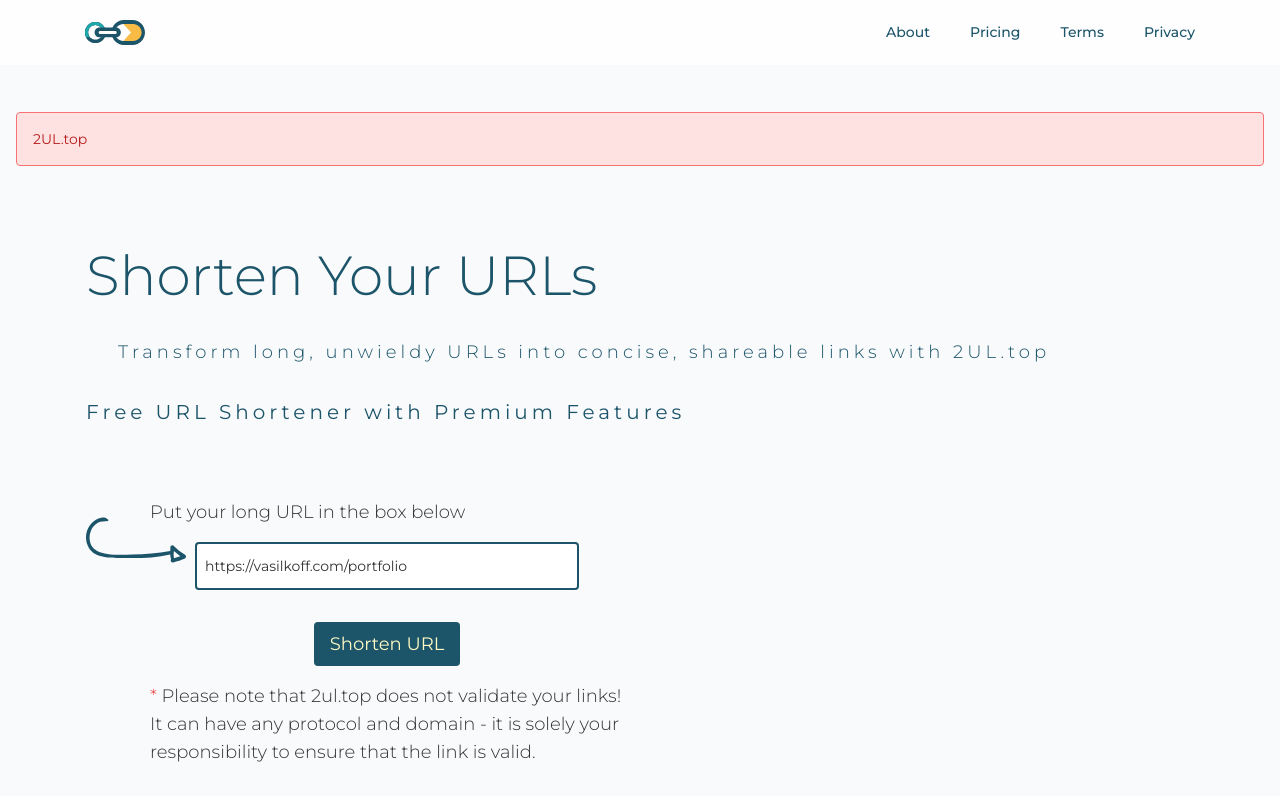
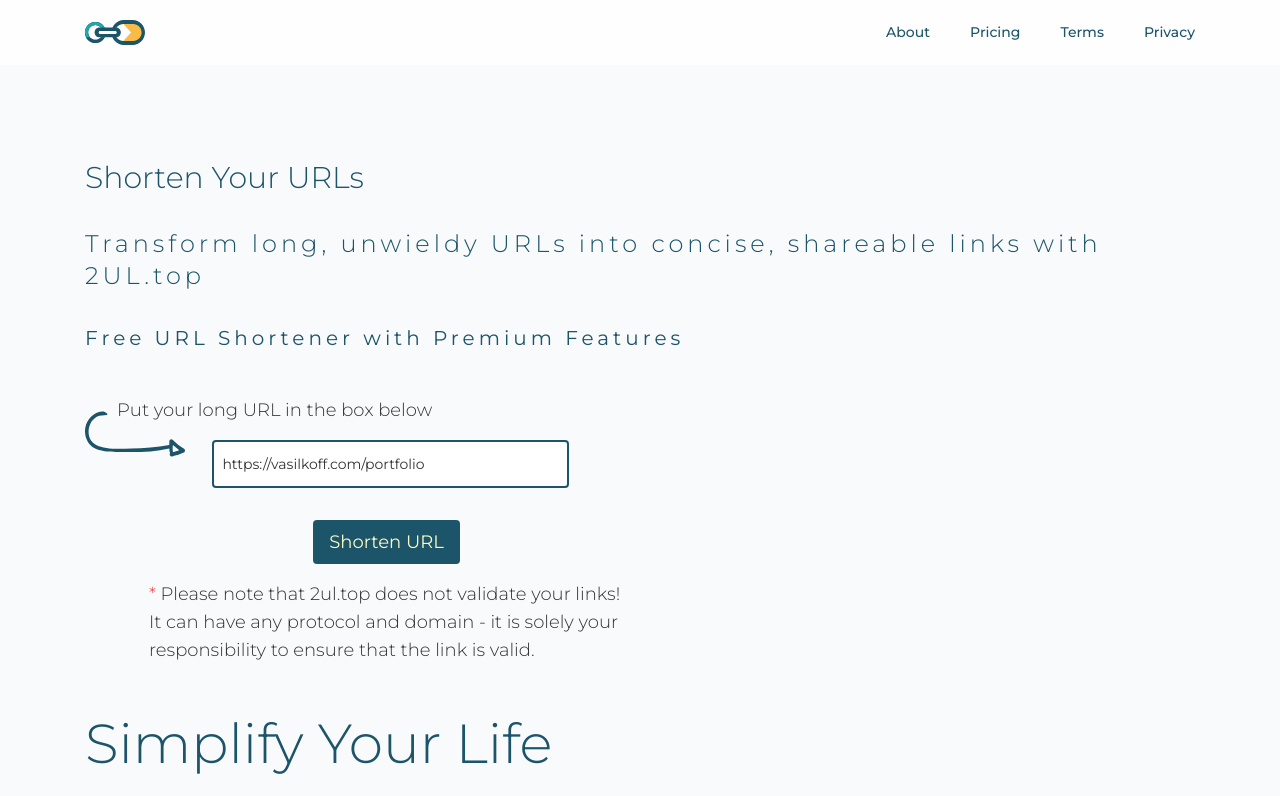
Before and after one commit to MaxSmile/i.2ul.top, a Next.js app: page / in a window 1280 px wide. Shown: the top 796 px of the page. Built offline with nearby package versions, Linux system fonts and the light colour scheme.

Commit message:
adjustments

```diff
--- a/src/components/Footer.jsx
+++ b/src/components/Footer.jsx
@@ -13,13 +13,12 @@
             <div className="container">
                 <div className="text-center lg:text-left lg:flex justify-between items-center">
                     <div className="flex justify-between items-center">
-                        <Logo chain={false} className={'pr-6'}/><p>{about.name} - Free URL Shortener
+                        <Logo chain={false} className={'pr-4'}/><p>{about.name} - Free URL Shortener
                         <a href="https://github.com/MaxSmile/2ul.top" target="_blank"><FaGithub className="inline ml-2" /> <span className="text-xs text-gray-500 hover:underline">v.{version} </span> </a>
                         </p>
-
                     </div>
 
-                    <p>
+                    <p className="text-gray-500 mt-4 lg:mt-0">
                     {/* <Navbar/> */}
                     {/*  */}
                     {/* Copyright */}
--- a/src/components/HeroArea.jsx
+++ b/src/components/HeroArea.jsx
@@ -66,16 +66,13 @@
     };
 
     return (
-        <section className="py-24" id="clarification">
-            <p className="alert-error">
-                {about.name}
-            </p>
-            <div className="container mx-auto p-4">
+        <section className="py-8 lg:py-24" id="clarification">
+            <div className="container mx-auto">
 
-                <h1 className="text-xl sm:text-[45px] md:text-[55px] font-light mt-16">
+                <h1 className="text-xl lg:text-3xl font-light mt-16">
                     Shorten Your URLs
                 </h1>
-                <h2 className="tracking-4 p-8 sm:mt-4 font-light text-lg">
+                <h2 className="tracking-4 py-4 lg:py-8 font-light  text-sm lg:text-2xl">
                     Transform long, unwieldy URLs into concise, shareable links with {about.name}
                 </h2>
                 <h3 className="tracking-4 font-normal text-xl">
@@ -83,17 +80,19 @@
                 </h3>
 
                 <div className="grid grid-cols-1 md:grid-cols-2 gap-8 mt-8">
-                    <div className='bg-turn-right-arrow pt-2 mt-8 pl-16'>
-                        <p className="text-lg font-light">
+                    <div className="bg-turn-right-arrow ">
+                        <p className="text-base lg:text-lg font-light ml-8 mt-3">
                             Put your long URL in the box below
                         </p>
+                        <div className='lg:pl-16  mt-16 lg:mt-0'>
+
                             <form className="flex flex-col items-center gap-4" onSubmit={handleSubmit}>
                                 <input
                                     type="text"
                                     placeholder="Enter your long URL here..."
                                     value={url}
                                     onChange={(e) => setUrl(e.target.value)}
-                                className="p-2 border-2 border-dark rounded w-full md:w-96"
+                                    className="p-2 border-2 border-dark rounded w-full mt-0 lg:w-3/4 md:ml-2"
                                 />
                                 <button type="submit" className="button-teal mt-4">
                                     Shorten URL
@@ -106,8 +105,9 @@
 
 
                         </div>
-                    <div className="px-2 ">
-                        <div className="ml-8 mb-8 ">
+                    </div>
+                    <div className="px-2 md:px-0">
+                        <div className="mb-8 ">
                             {resultingUrl && (
                                 <div className="text-lg text-left ">
                                     {isError ? (
@@ -115,7 +115,7 @@
                                     ) : (
                                         <>
                                             <div className="items-center bg-swirly-arrow pb-16" >
-                                                <div className="ml-24 border-2 border-dark py-2 px-4 rounded bg-white w-3/4">
+                                                <div className="ml-24 border-2 border-dark py-2 px-4 rounded bg-white w-3/4 overflow-auto">
                                                     <span className="text-dark">{BASE_URL}/</span><span className="text-blue-600">{resultingUrl}</span>
                                                 </div>
                                                 <div className="text-center ml-24">
```
Lines whose indentation alone changed are shown as unchanged.
